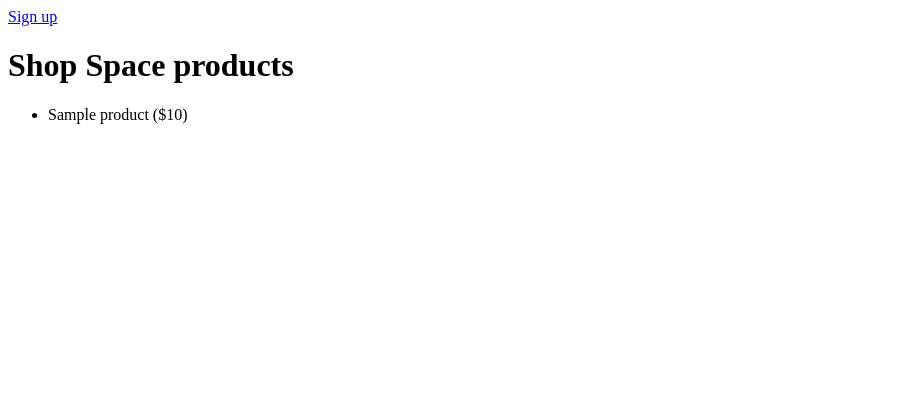
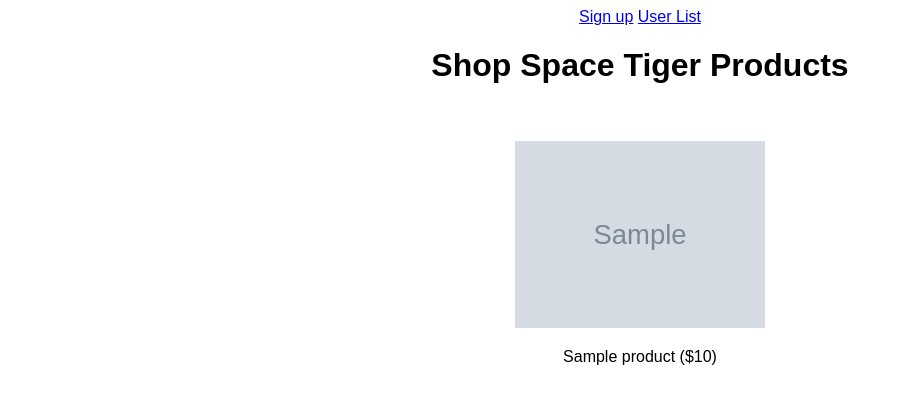
Before and after one commit to SolsticeArtZ/Team-1, a Django app: template DP-Project/space_tigersapp/templates/index.html in a window 1280 px wide. Shown: the top 416 px of the page, without its empty margins (0-901 px from the left). Run offline with Django 3.2, Linux system fonts and the light colour scheme; the template is opened without the code that fills it: most values are stand-ins (such as "Sample title", 1, 10 or a date in 2020); grey boxes marked "Sample" are stand-in pictures.

Commit message:
Update index.html

```diff
--- a/DP-Project/space_tigersapp/templates/index.html
+++ b/DP-Project/space_tigersapp/templates/index.html
@@ -5,17 +5,45 @@
     <meta charset="UTF-8">
     <meta name="viewport" content="width=device-width, initial-scale=1.0">
     <title>Space Tigers</title>
+    <style>
+        body {
+            font-family: Arial, sans-serif;
+            text-align: center;
+        }
+
+        ul {
+            list-style: none;
+            padding: 0;
+            display: flex;
+            justify-content: center;
+            flex-wrap: wrap;
+        }
+
+        li {
+            margin: 20px;
+            padding: 15px;
+            border-radius: 15px;
+            max-width: 250px;
+        }
+
+        img {
+            width: 100%;
+        }
+    </style>
 </head>
 
 <body>
     <a href="{% url 'new_user' %}">Sign up</a>
-    <h1>Shop Space products</h1>
+    <a href="{% url 'user_table' %}">User List</a>
+    <h1>Shop Space Tiger Products</h1>
     <ul>
         {% for product in products %}
-        <li>{{ product.name }} (${{ product.price }})</li>
+        <li>
+            <img src="{{ product.image_url }}" alt="{{ product.name }}">
+            <p>{{ product.name }} (${{ product.price }})</p>
+        </li>
         {% endfor %}
     </ul>
-
 </body>
 
 </html>
```
